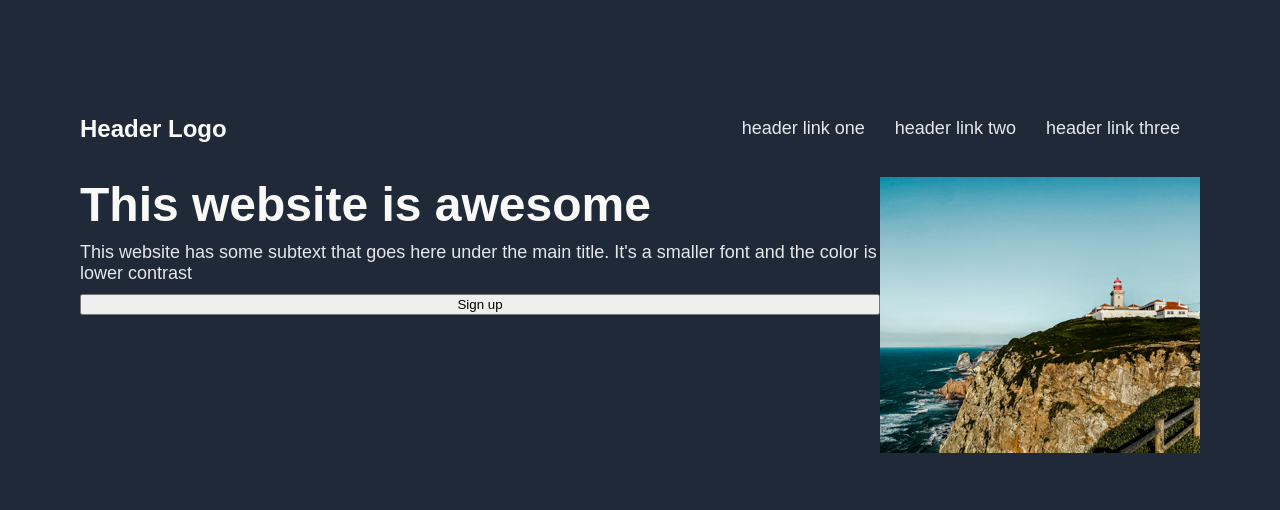
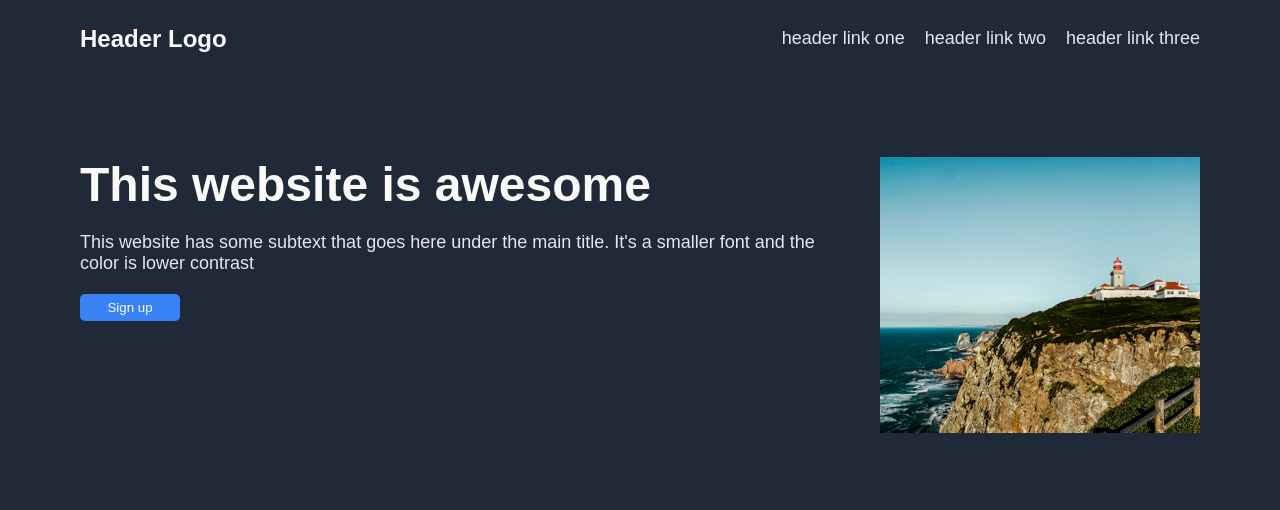
Before and after one commit to gvluu/Landing-Page-Project, a plain HTML site: page index.html in a window 1280 px wide. Shown: the top 510 px of the page. Drawn offline with Linux system fonts and the light colour scheme; files whose address does not match are found by name.

Commit message:
Align margins for .Navy area again

```diff
--- a/styles.css
+++ b/styles.css
@@ -6,16 +6,21 @@ body {
     flex-direction: column;
 }
 
+.Navy {
+    background-color: #1f2937;
+    padding: 0px 80px;
+}
+
 .Header {
     display: flex;
     justify-content: space-between;
+    padding: 10px 0px;
 }
 
 .Top-Left {
     font-weight: bold;
     color:#f9faf8;
     font-size: 24px;
-    margin: 1em 0;
     display: flex;
     align-items: center;
     justify-content: center;
@@ -27,27 +32,22 @@ ul {
     color: #e5e7eb;
     display: flex;
     justify-content: space-around;
-    margin: 1em 0;
-    padding: 20px;
-    gap: 30px;
+    gap: 20px;
     align-items: center;
     justify-content: center;
-}
-
-.Navy {
-    background-color: #1f2937;
-    padding: 80px;
 }
 
 .One {
     display: flex;
     justify-content: space-around;
+    gap: 60px;
+    padding: 80px 0px;
 }
 
 .Left-Side {
     display: flex;
     flex-direction: column;
-    gap: 10px;
+    gap: 20px;
 }
 
 .Hero {
@@ -60,3 +60,16 @@ ul {
     font-size: 18px;
     color: #e5e7eb;
 }
+
+.Sign {
+    background: #3882F6;
+    color: #f9faf8;
+    border: none;
+    border-radius: 5px;
+    width: 100px;
+    padding: 6px 20px;
+}
+
+.Pic {
+    display: flex;
+}
```
